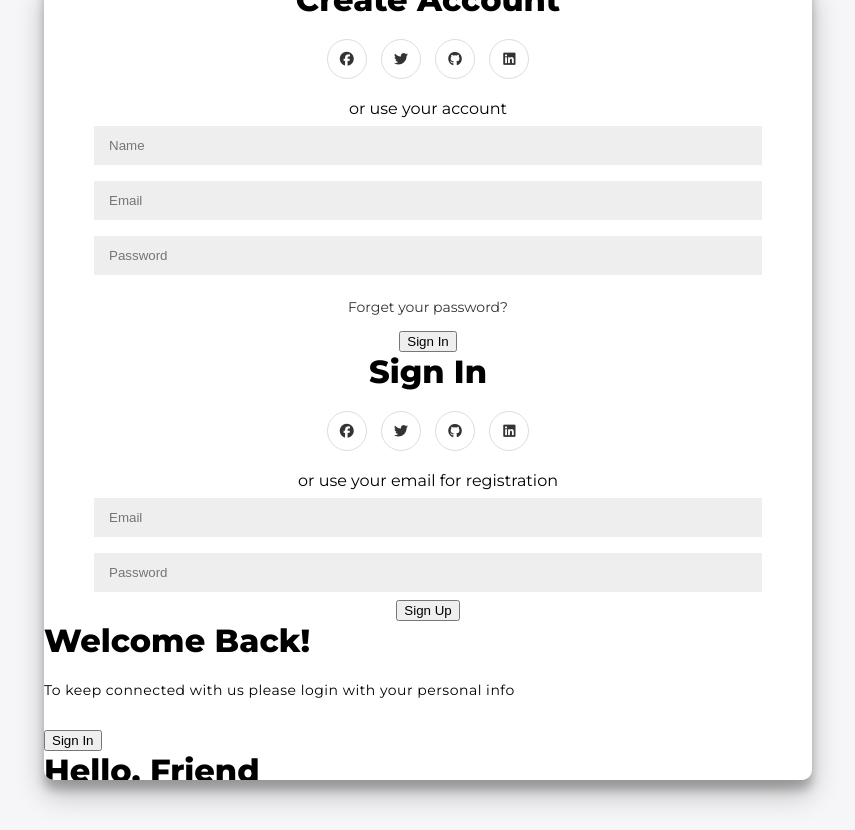
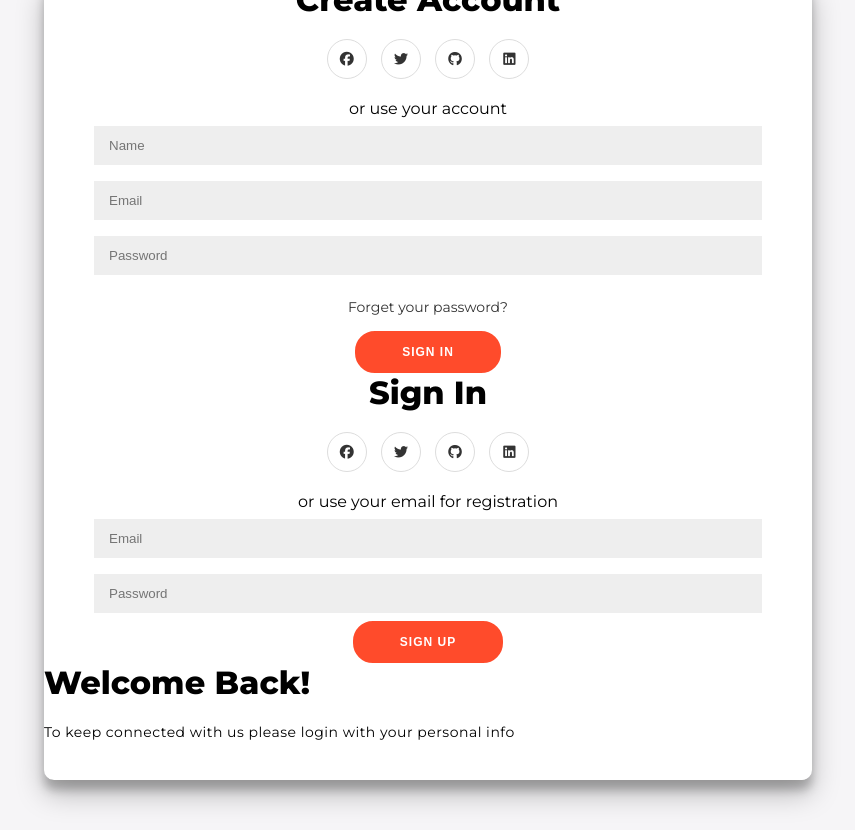
Before and after one commit to Veer16/Traversy-Brad-Sliding-SignIn-SignUp, a plain HTML site: page index.html in a window 1280 px wide. Shown: the whole page, without its empty margins (212-1067 px from the left). Drawn offline with Linux system fonts and the light colour scheme.

Commit message:
buttons core styling has been implemented

```diff
--- a/style.css
+++ b/style.css
@@ -91,3 +91,32 @@ a {
     width: 100%;
 
 }
+
+/* Buttons */
+button {
+    border-radius: 20px;
+    border: 2px solid #ff4b2b;
+    background: #ff4b2b;
+    color: #fff;
+    font-size: 12px;
+    font-weight: bold;
+    padding: 12px 45px;
+    letter-spacing: 1px;
+    text-transform: uppercase;
+    transition: transform 80ms ease-in;
+}
+
+button:active {
+    transform: scale(0.95);
+}
+
+button:focus {
+    outline: none;
+
+}
+
+button.ghost {
+    background: transparent;
+    border-color: #fff;
+
+}
```
